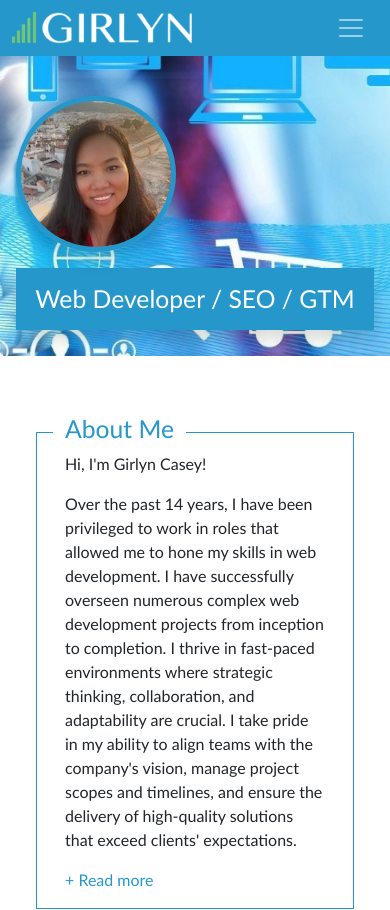
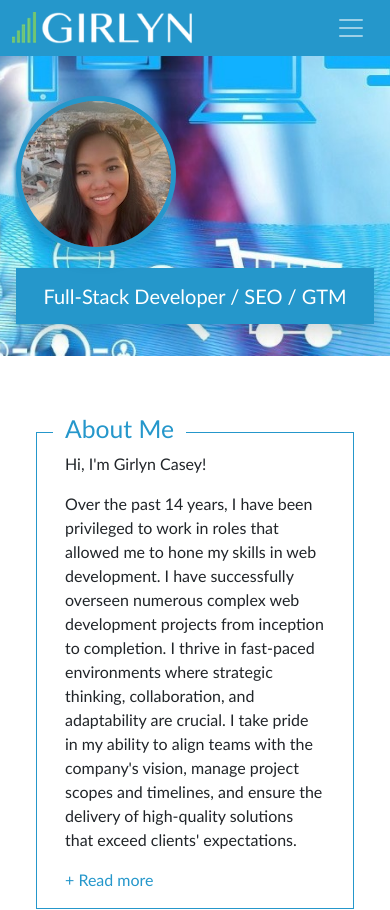
Before and after one commit to caseygirlyn/React-Portfolio, a React (Vite) app: page / in a window 390 px wide. Shown: the top 910 px of the page. Built offline with nearby package versions, Linux system fonts and the light colour scheme.

Commit message:
update title

```diff
--- a/src/components/Hero.jsx
+++ b/src/components/Hero.jsx
@@ -5,7 +5,7 @@ export default function Hero() {
         <div className="container d-md-flex align-items-md-end h-100 justify-content-md-between p-3">
             <img src="/images/photo.jpg" alt="Girlyn" className="rounded-circle avatar shadow" />
                 <h2 className="float-md-end bg-primary-color text-white mt-3 p-3 text-center shadow">
-                    Web Developer / SEO / GTM
+                    Full-Stack Developer / SEO / GTM
                 </h2>
         </div>
     </div>
--- a/src/main.css
+++ b/src/main.css
@@ -101,4 +101,7 @@ footer a.btn:hover {
   .navbar-brand img {
     max-width: 180px;
   }
+  .hero-banner h2{
+    font-size: 1.25rem;
+  }
 }
```
